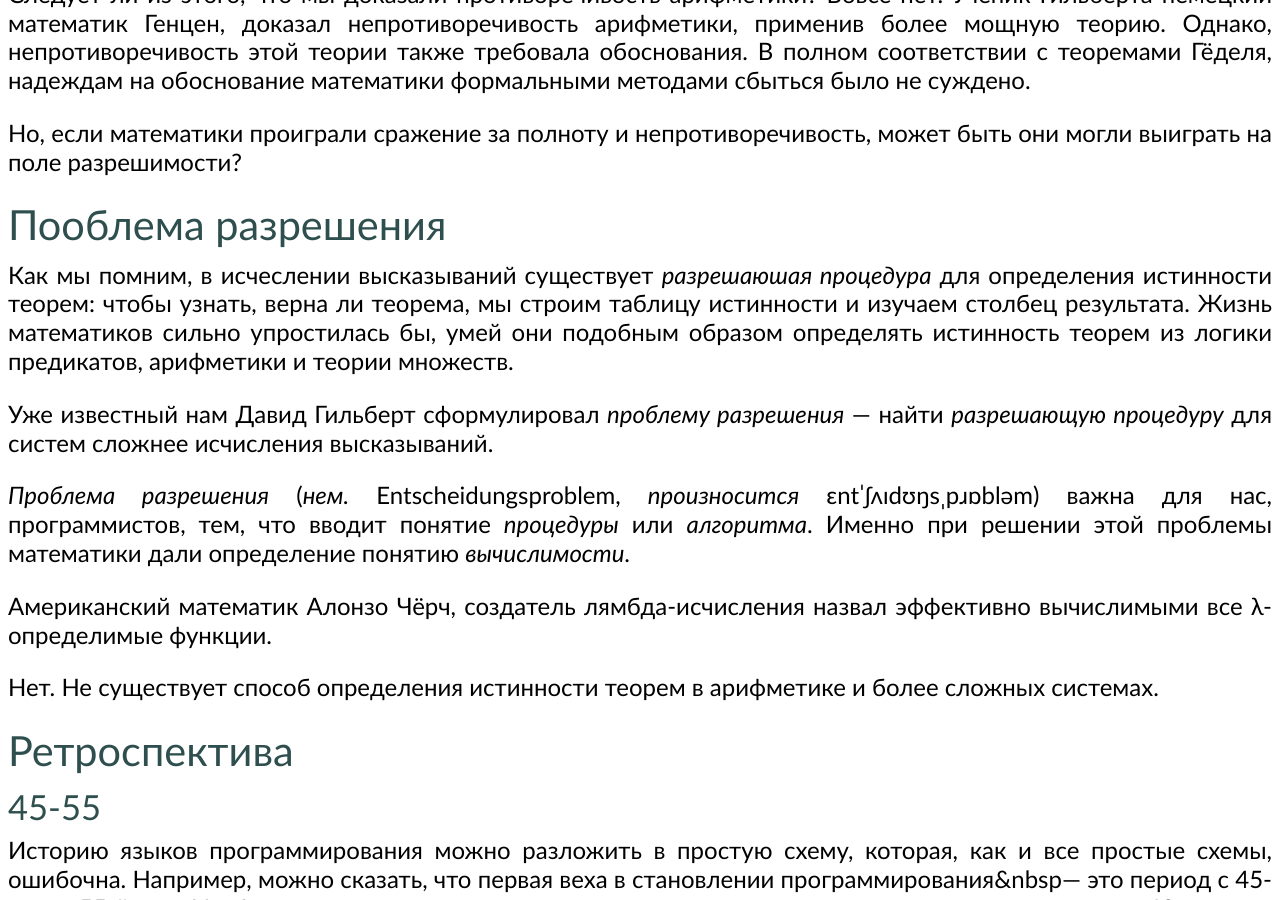
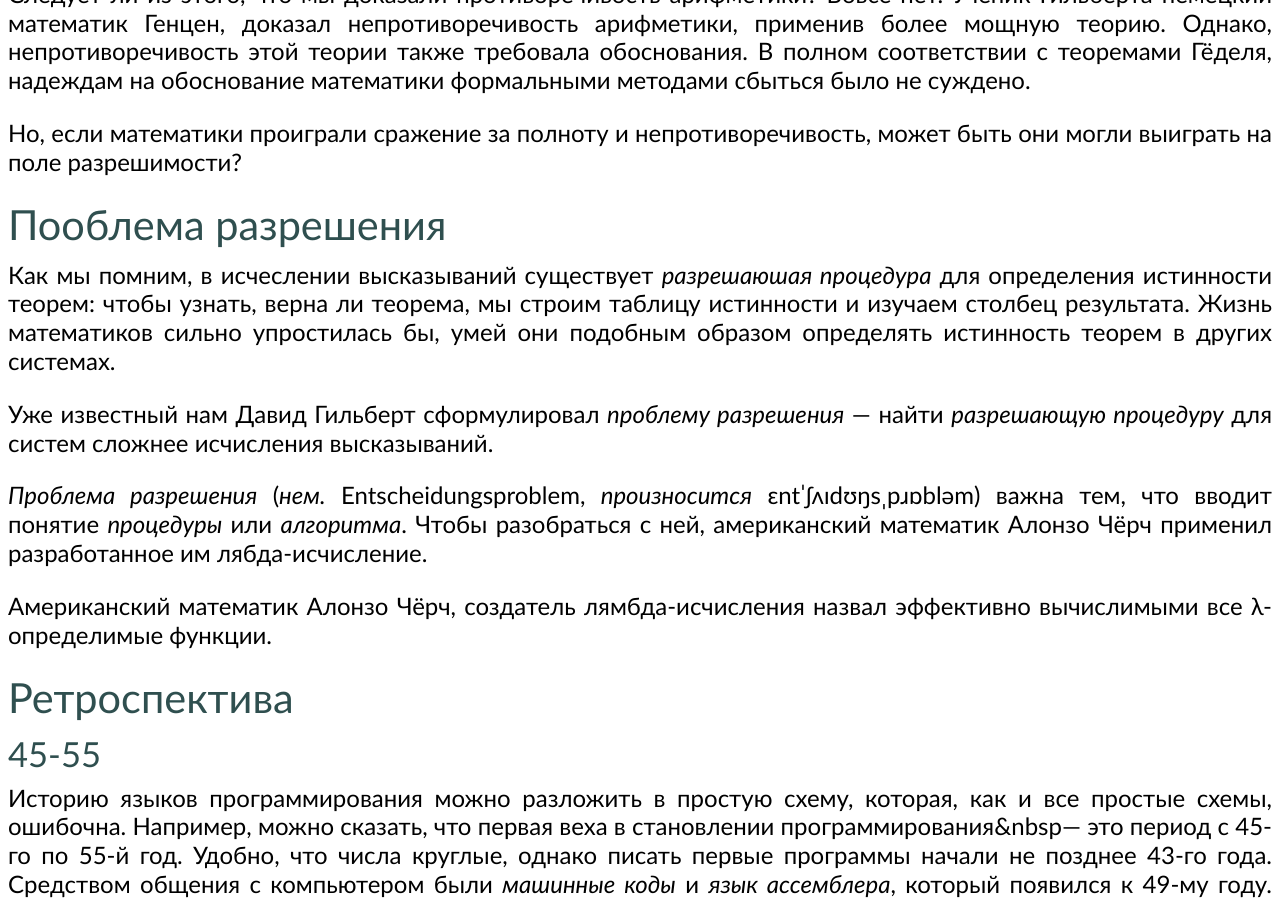
Before and after one commit to markshevchenko/markshevchenko.github.io, a Jekyll site: the page built from articles/program-languages.md, in a window 1280 px wide and 900 px high, scrolled down 2500 px. Built offline with Jekyll 4.4.1, drawn with Linux system fonts in a browser that asks for light colours; some web fonts are replaced; comment, search, counter and statistics services are not loaded.

Commit message:
Update program-languages.md

```diff
--- a/articles/program-languages.md
+++ b/articles/program-languages.md
@@ -82,15 +82,14 @@
 
 ## Пооблема разрешения
 
-Как мы помним, в исчеслении высказываний существует *разрешаюшая процедура* для определения истинности теорем: чтобы узнать, верна ли теорема, мы строим таблицу истинности и изучаем столбец результата. Жизнь математиков сильно упростилась бы, умей они подобным образом определять истинность теорем из логики предикатов, арифметики и теории множеств.
+Как мы помним, в исчеслении высказываний существует *разрешаюшая процедура* для определения истинности теорем: чтобы узнать, верна ли теорема, мы строим таблицу истинности и изучаем столбец результата. Жизнь математиков сильно упростилась бы, умей они подобным образом определять истинность теорем в других системах.
 
 Уже известный нам Давид Гильберт сформулировал *проблему разрешения*&nbsp;&mdash; найти *разрешающую процедуру* для систем сложнее исчисления высказываний.
 
-*Проблема разрешения* (*нем.* Entscheidungsproblem, *произносится* ɛntˈʃʌɪdʊŋsˌpɹɒbləm) важна для нас, программистов, тем, что вводит понятие *процедуры* или *алгоритма*. Именно при решении этой проблемы математики дали определение понятию *вычислимости*.
+*Проблема разрешения* (*нем.* Entscheidungsproblem, *произносится* ɛntˈʃʌɪdʊŋsˌpɹɒbləm) важна тем, что вводит понятие *процедуры* или *алгоритма*. Чтобы разобраться с ней, американский математик Алонзо Чёрч применил разработанное им лябда-исчисление.
+
 
 Американский математик Алонзо Чёрч, создатель лямбда-исчисления назвал эффективно вычислимыми все λ-определимые функции.
-
-Нет. Не существует способ определения истинности теорем в арифметике и более сложных системах.
 
 ## Ретроспектива
 
```
